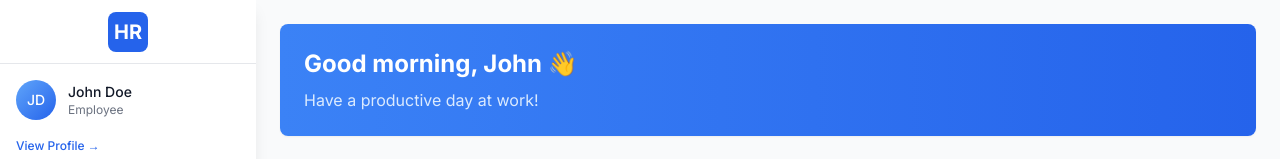
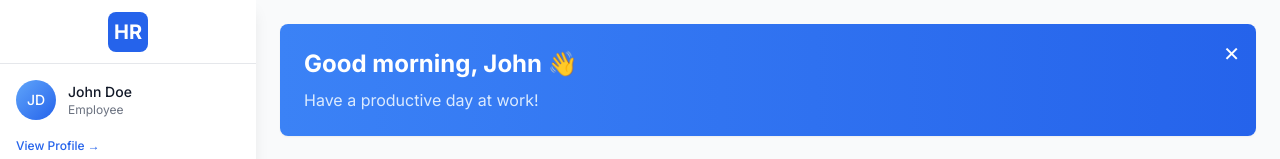
Before and after one commit to mythsumon/HR_MG, a Next.js app: page /dashboard in a window 1280 px wide. Shown: the top 159 px of the page. Built offline with nearby package versions, Linux system fonts and the light colour scheme.

Commit message:
Add close button to greeting banner in employee dashboard

```diff
--- a/app/dashboard/page.tsx
+++ b/app/dashboard/page.tsx
@@ -10,6 +10,7 @@ export default function DashboardPage() {
   const [userDropdownOpen, setUserDropdownOpen] = React.useState(false);
   const [selectedDate, setSelectedDate] = React.useState<any>(null);
   const [attendancePopup, setAttendancePopup] = React.useState(false);
+  const [showGreeting, setShowGreeting] = React.useState(true);
   const [clockStatus, setClockStatus] = React.useState({
     clockedIn: true,
     clockInTime: '09:05',
@@ -31,14 +32,23 @@ export default function DashboardPage() {
         <div className="space-y-6">
 
           {/* Top Banner */}
-          <div className="bg-gradient-to-r from-primary-500 to-primary-600 rounded-lg shadow-sm p-6 text-white">
-            <h1 className="text-2xl font-bold mb-2">
-              {getGreeting()}, John 👋
-            </h1>
-            <p className="text-primary-100">
-              Have a productive day at work!
-            </p>
-          </div>
+          {showGreeting && (
+            <div className="bg-gradient-to-r from-primary-500 to-primary-600 rounded-lg shadow-sm p-6 text-white relative">
+              <button
+                onClick={() => setShowGreeting(false)}
+                className="absolute top-4 right-4 text-white hover:text-gray-200 transition-colors text-xl"
+                aria-label="Close greeting"
+              >
+                ✕
+              </button>
+              <h1 className="text-2xl font-bold mb-2 pr-8">
+                {getGreeting()}, John 👋
+              </h1>
+              <p className="text-primary-100 pr-8">
+                Have a productive day at work!
+              </p>
+            </div>
+          )}
 
           {/* Main Cards (2x2) */}
           <div className="grid grid-cols-1 lg:grid-cols-2 gap-6">
```
